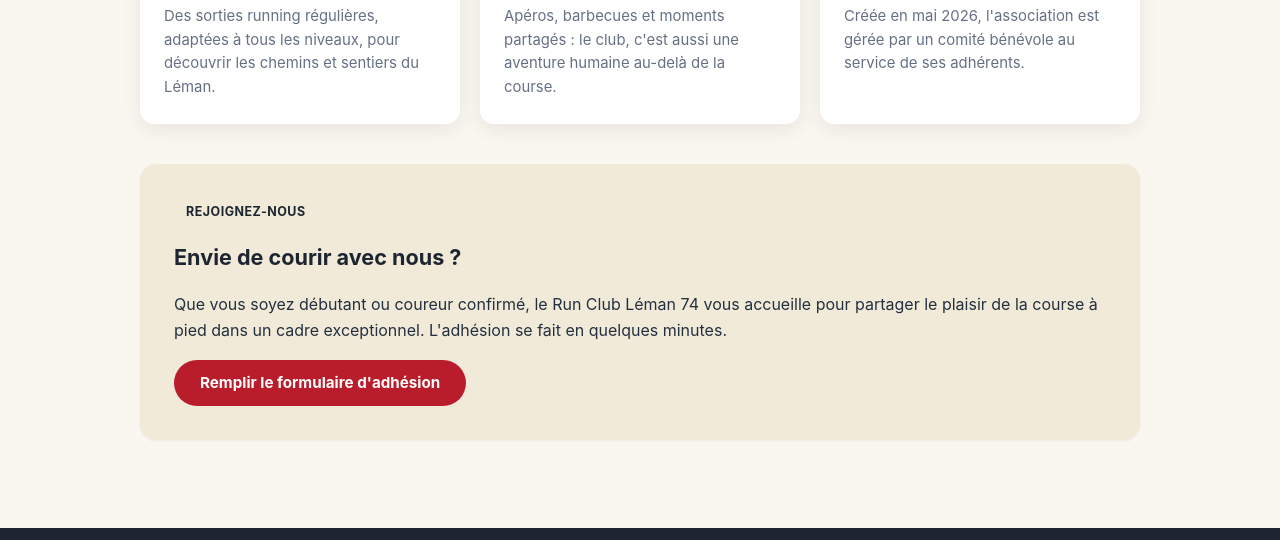
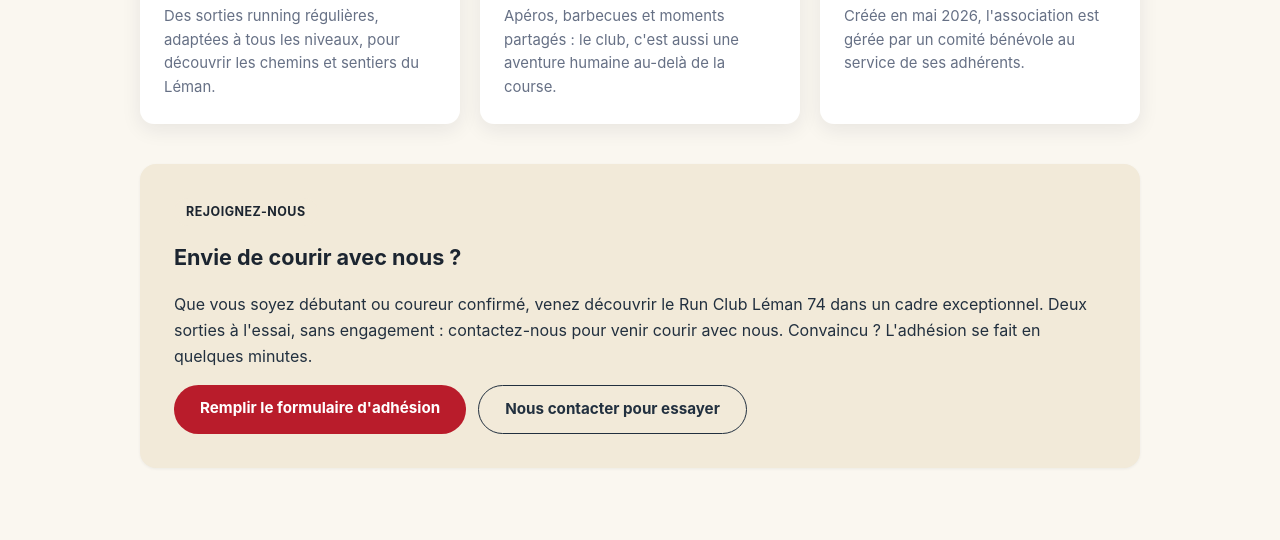
Before and after one commit to rcleman74/runclubleman74, a plain HTML site: page index.html in a window 1280 px wide. Shown: the part 610-1150 px from the top of the page. Drawn offline with Linux system fonts and the light colour scheme.

Commit message:
Ajout de la mention des sorties d'essai sur la page d'accueil

```diff
--- a/assets/style.css
+++ b/assets/style.css
@@ -370,3 +370,5 @@
 .event-card p { margin: 0 0 8px; color: var(--muted); font-size: 0.93rem; }
 .event-card p:last-child { margin-bottom: 0; }
 .event-card .members-note { color: var(--red); font-weight: 700; }
+
+.cta-row { display: flex; gap: 12px; flex-wrap: wrap; margin-top: 16px; }
--- a/index.html
+++ b/index.html
@@ -55,8 +55,11 @@
   <section class="block tinted">
     <span class="tag">Rejoignez-nous</span>
     <h2>Envie de courir avec nous ?</h2>
-    <p>Que vous soyez débutant ou coureur confirmé, le Run Club Léman 74 vous accueille pour partager le plaisir de la course à pied dans un cadre exceptionnel. L'adhésion se fait en quelques minutes.</p>
-    <a class="cta-btn" href="adhesion.html">Remplir le formulaire d'adhésion</a>
+    <p>Que vous soyez débutant ou coureur confirmé, venez découvrir le Run Club Léman 74 dans un cadre exceptionnel. Deux sorties à l'essai, sans engagement : contactez-nous pour venir courir avec nous. Convaincu ? L'adhésion se fait en quelques minutes.</p>
+    <div class="cta-row">
+      <a class="cta-btn" href="adhesion.html">Remplir le formulaire d'adhésion</a>
+      <a class="cta-btn secondary" href="contact.html">Nous contacter pour essayer</a>
+    </div>
   </section>
 </main>
 
```
